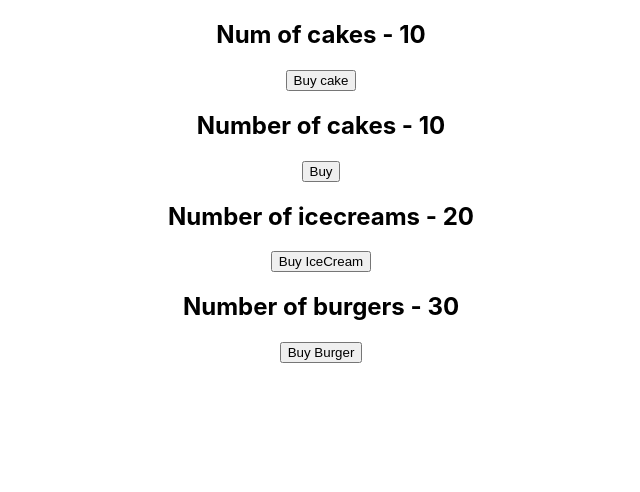
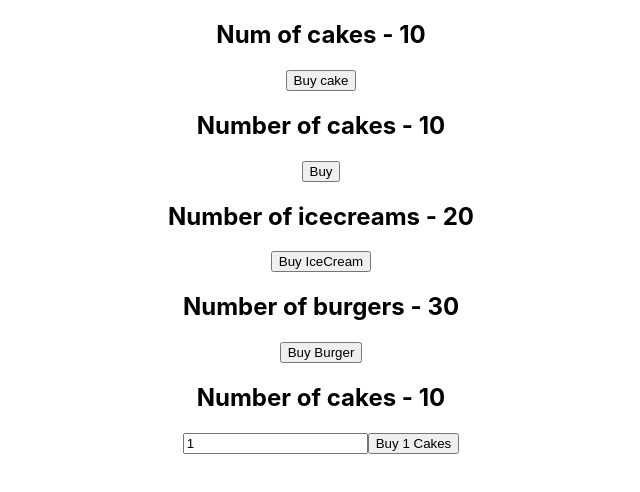
Before and after one commit to jovanimal/react-redux-demo, a React (Create React App) app: page / in a window 1280 px wide. Shown: the top 492 px of the page, without its empty margins (319-959 px from the left). Built offline with nearby package versions, Linux system fonts and the light colour scheme.

Commit message:
added action payload

```diff
--- a/package.json
+++ b/package.json
@@ -11,6 +11,7 @@
     "react-redux": "^7.2.0",
     "react-scripts": "3.4.1",
     "redux": "^4.0.5",
+    "redux-devtools-extension": "^2.13.8",
     "redux-logger": "^3.0.6"
   },
   "scripts": {
--- a/src/App.js
+++ b/src/App.js
@@ -2,10 +2,12 @@
 import { Provider } from 'react-redux'
 import store from './redux/store'
 import './App.css';
+
 import CakeContainer from './components/CakeContainer'
 import HooksCakeContainer from './components/HooksCakeContainer'
 import IceCreamContainer from './components/IceCreamContainer'
 import BurgerContainer from './components/BurgerContainer'
+import NewCakeContainer from './components/NewCakeContainer'
 
 function App() {
   return (
@@ -15,6 +17,7 @@
         <CakeContainer />
         <IceCreamContainer />
         <BurgerContainer />
+        <NewCakeContainer />
       </div>
     </Provider>
   );
--- /dev/null
+++ b/src/components/NewCakeContainer.js
@@ -0,0 +1,28 @@
+import React, { useState } from 'react';
+import { connect } from 'react-redux';
+import { buyCake } from '../redux';
+
+function NewCakeContainer(props) {
+  const [number, setNumber] = useState(1)
+  return (
+    <div>
+      <h2>Number of cakes - {props.numOfCakes}</h2>
+      <input type="text" value={number} onChange={e => setNumber(e.target.value)} />
+      <button onClick={() => props.buyCake(number)}>Buy {number} Cakes </button>
+    </div>
+  );
+}
+
+const mapStateToProps = state => {
+  return {
+    numOfCakes: state.cake.numOfCakes,
+  };
+};
+
+const mapDispatchToProps = dispatch => {
+  return {
+    buyCake: number => dispatch(buyCake(number)),
+  };
+};
+
+export default connect(mapStateToProps, mapDispatchToProps)(NewCakeContainer);
--- a/src/redux/cake/cakeActions.js
+++ b/src/redux/cake/cakeActions.js
@@ -1,7 +1,8 @@
 import { BUY_CAKE } from './cakeTypes'
 
-export const buyCake = () => {
+export const buyCake = (number = 1) => {
   return {
-    type: BUY_CAKE
+    type: BUY_CAKE,
+    payload: number
   }
 }
--- a/src/redux/cake/cakeReducer.js
+++ b/src/redux/cake/cakeReducer.js
@@ -8,7 +8,7 @@
   switch(action.type) {
     case BUY_CAKE: return {
       ...state,
-      numOfCakes: state.numOfCakes - 1
+      numOfCakes: state.numOfCakes - action.payload
     }
     default: return state
   }
--- a/src/redux/cake/cakeTypes.js
+++ b/src/redux/cake/cakeTypes.js
@@ -1 +1 @@
-export const BUY_CAKE = 'BUY-CAKE'
+export const BUY_CAKE = 'BUY_CAKE'
--- a/src/redux/store.js
+++ b/src/redux/store.js
@@ -1,7 +1,8 @@
 import { createStore, applyMiddleware } from 'redux'
+import { composeWithDevTools } from 'redux-devtools-extension';
 import logger from 'redux-logger'
 import rootReducer from './rootReducer'
 
-const store = createStore(rootReducer, applyMiddleware(logger))
+const store = createStore(rootReducer, composeWithDevTools(applyMiddleware(logger)))
 
 export default store
```
Also changed, not shown: 1 other file (tests, documents, lock files or other folders).
